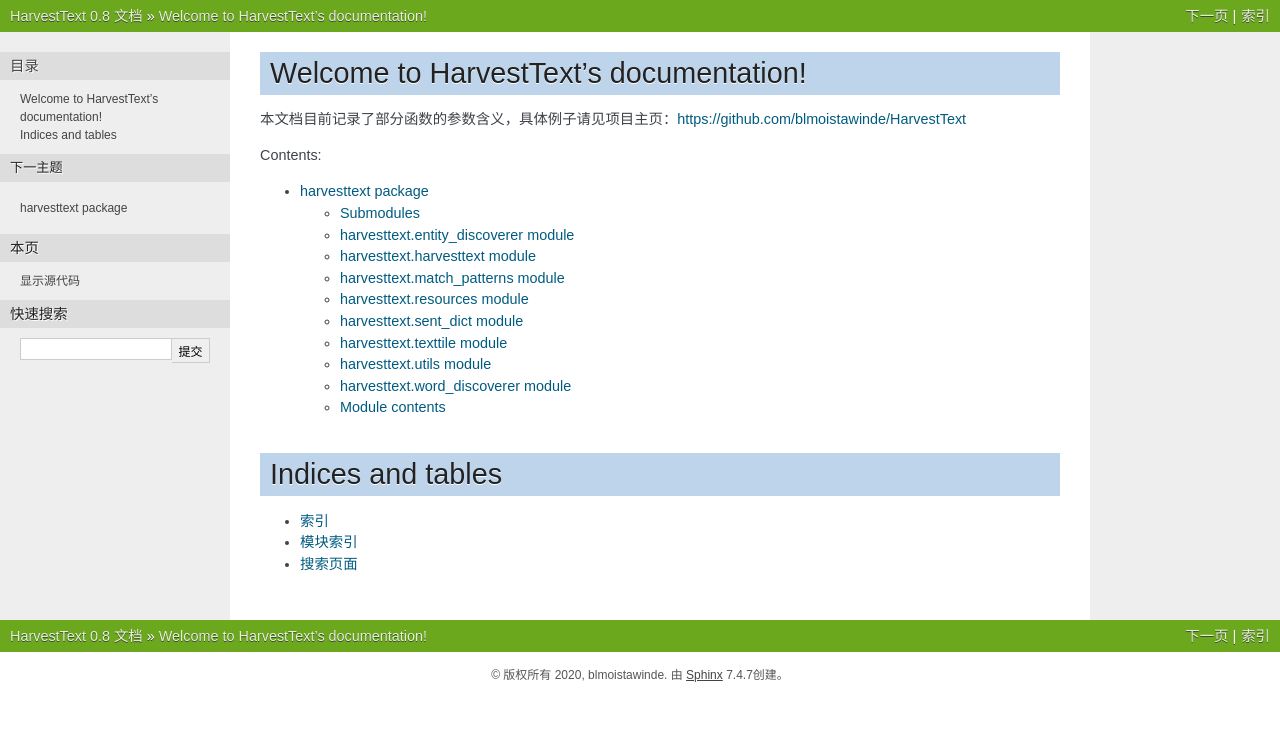
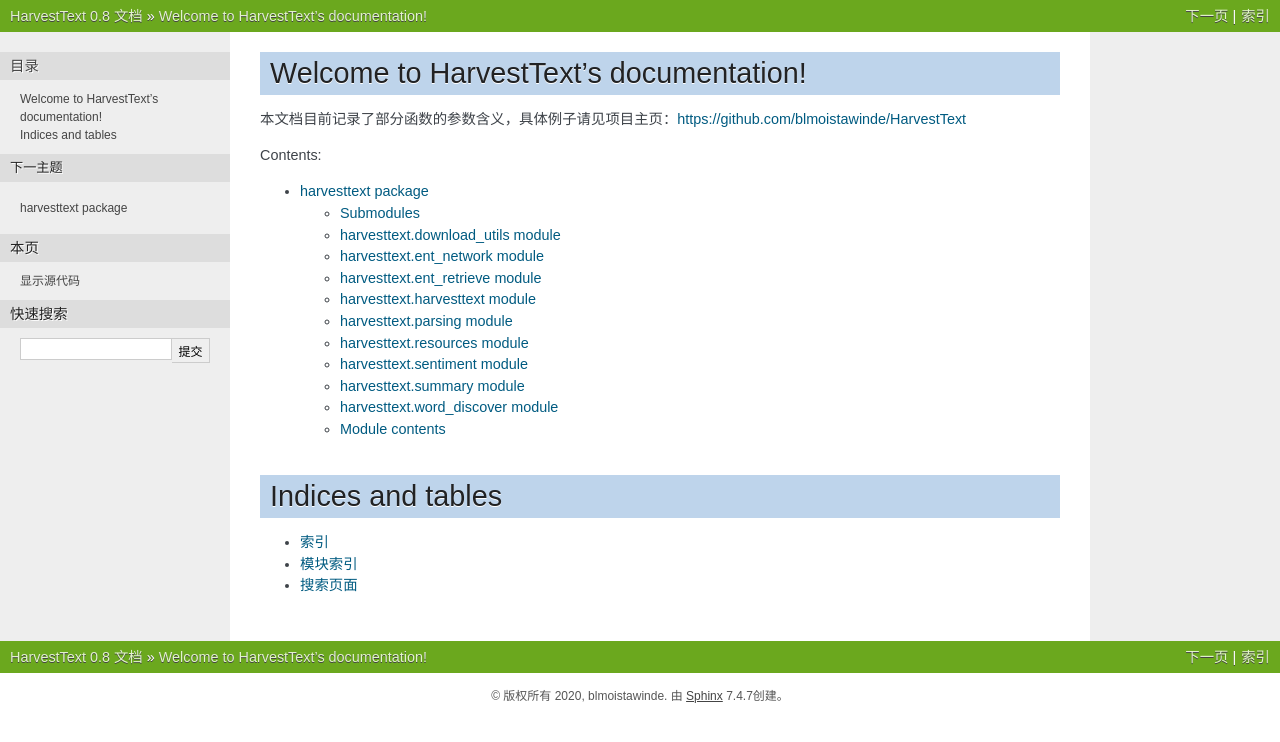
Before and after one commit to blmoistawinde/HarvestText, a Sphinx documentation site: the page built from docs/index.rst, in a window 1280 px wide. Shown: the top 742 px of the page. Built offline with Sphinx 7.4.7, drawn with Linux system fonts in a browser that asks for light colours.

Commit message:
update doc for V0.8

```diff
--- a/docs/harvesttext.rst
+++ b/docs/harvesttext.rst
@@ -4,10 +4,26 @@
 Submodules
 ----------
 
-harvesttext.entity\_discoverer module
--------------------------------------
+harvesttext.download\_utils module
+----------------------------------
 
-.. automodule:: harvesttext.entity_discoverer
+.. automodule:: harvesttext.download_utils
+   :members:
+   :undoc-members:
+   :show-inheritance:
+
+harvesttext.ent\_network module
+-------------------------------
+
+.. automodule:: harvesttext.ent_network
+   :members:
+   :undoc-members:
+   :show-inheritance:
+
+harvesttext.ent\_retrieve module
+--------------------------------
+
+.. automodule:: harvesttext.ent_retrieve
    :members:
    :undoc-members:
    :show-inheritance:
@@ -20,10 +36,10 @@
    :undoc-members:
    :show-inheritance:
 
-harvesttext.match\_patterns module
-----------------------------------
+harvesttext.parsing module
+--------------------------
 
-.. automodule:: harvesttext.match_patterns
+.. automodule:: harvesttext.parsing
    :members:
    :undoc-members:
    :show-inheritance:
@@ -36,34 +52,26 @@
    :undoc-members:
    :show-inheritance:
 
-harvesttext.sent\_dict module
------------------------------
+harvesttext.sentiment module
+----------------------------
 
-.. automodule:: harvesttext.sent_dict
+.. automodule:: harvesttext.sentiment
    :members:
    :undoc-members:
    :show-inheritance:
 
-harvesttext.texttile module
----------------------------
+harvesttext.summary module
+--------------------------
 
-.. automodule:: harvesttext.texttile
+.. automodule:: harvesttext.summary
    :members:
    :undoc-members:
    :show-inheritance:
 
-harvesttext.utils module
-------------------------
+harvesttext.word\_discover module
+---------------------------------
 
-.. automodule:: harvesttext.utils
-   :members:
-   :undoc-members:
-   :show-inheritance:
-
-harvesttext.word\_discoverer module
------------------------------------
-
-.. automodule:: harvesttext.word_discoverer
+.. automodule:: harvesttext.word_discover
    :members:
    :undoc-members:
    :show-inheritance:
```
Also changed, not shown: 3 other files.
